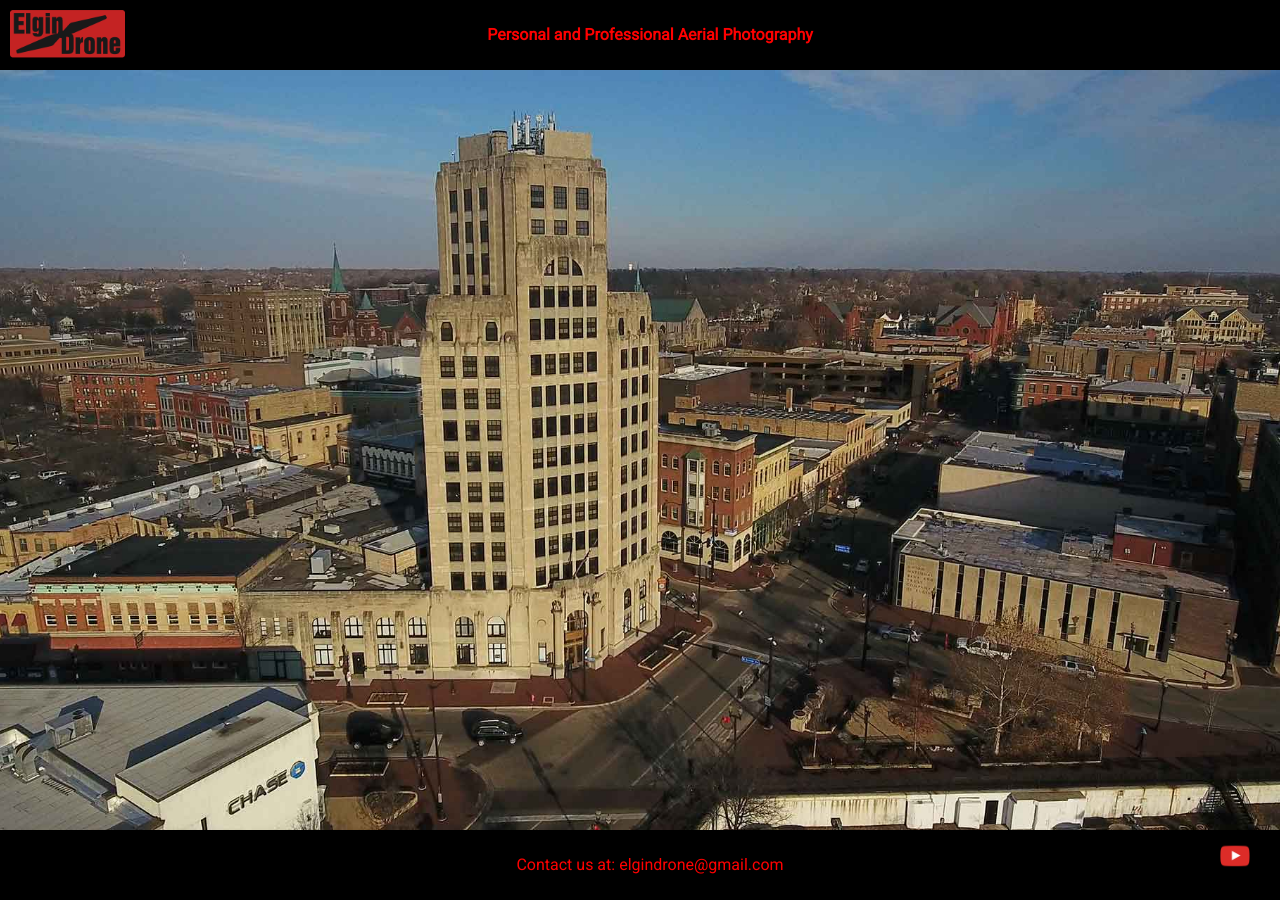
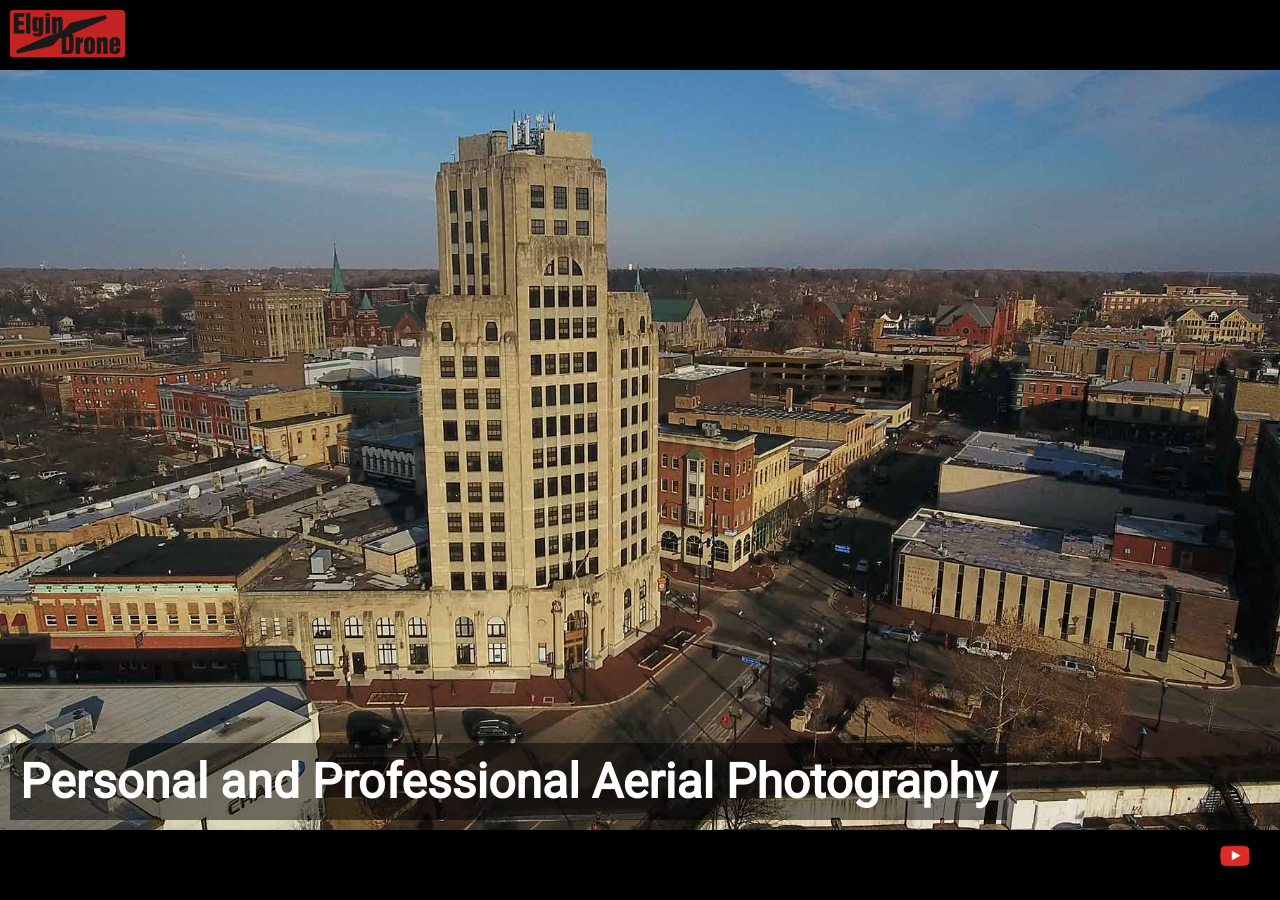
Before and after one commit to iwnnay/elgindrone.github.io, a Jekyll site: the page built from index.html, in a window 1280 px wide and 900 px high. Built offline with Jekyll 4.4.1, drawn with Linux system fonts in a browser that asks for light colours.

Commit message:
Moving tag line to image area

```diff
--- a/_includes/footer.html
+++ b/_includes/footer.html
@@ -1,8 +1,8 @@
 <footer>
     <div></div>
-    <div>
+    <!-- <div>
         Contact us at: elgindrone@gmail.com
-    </div>
+    </div> -->
     <div>
         {% include social_media_bar.html %}
     </div>
--- a/_includes/header.html
+++ b/_includes/header.html
@@ -1,5 +1,4 @@
 <header>
     <div id="logo"><a href="/" class="link">Elgin Drone | Home</a></div>
-    <div>Personal and Professional Aerial Photography</div>
     <div></div>
 </header>
--- a/_sass/main.scss
+++ b/_sass/main.scss
@@ -9,9 +9,23 @@ main {
 
     #photos {
       height: 100%;
+      position: relative;
 
       #photo_1 {
         height: 100%;
+        background-size: cover;
+      }
+
+      #tagline {
+        position: absolute;
+        color: white;
+        font-weight: bold;
+        font-size: 3em;
+        bottom: 10px;
+        left: 10px;
+        background: rgba(0,0,0,.5);
+        padding: 10px;
+
       }
     }
   }
@@ -23,6 +37,7 @@ main {
     align-items: center;
 
     article {
+      font-size: 1em;
       margin: 0 40% 0 10%;
       padding: 20px;
       background: rgba(255,255,255,.5);
--- a/assets/js/slider.js
+++ b/assets/js/slider.js
@@ -16,7 +16,7 @@ $(function () {
     $('#photo_1').css({
       background: 'url("/assets/images/slider/' + image + '.jpg")',
       'background-size': 'cover',
-      'background-position': 'center center',
+      'background-position': 'top center',
     });
 
     count += 1;
--- a/index.html
+++ b/index.html
@@ -4,7 +4,7 @@ layout: main
 <section id="splash">
     <div id="photos">
         <div id="photo_1"></div>
-        <div>Personal and Professional Aerial Photography</div>
+        <div id="tagline">Personal and Professional Aerial Photography</div>
     </div>
     <div id="caption"></div>
 </section>
```
